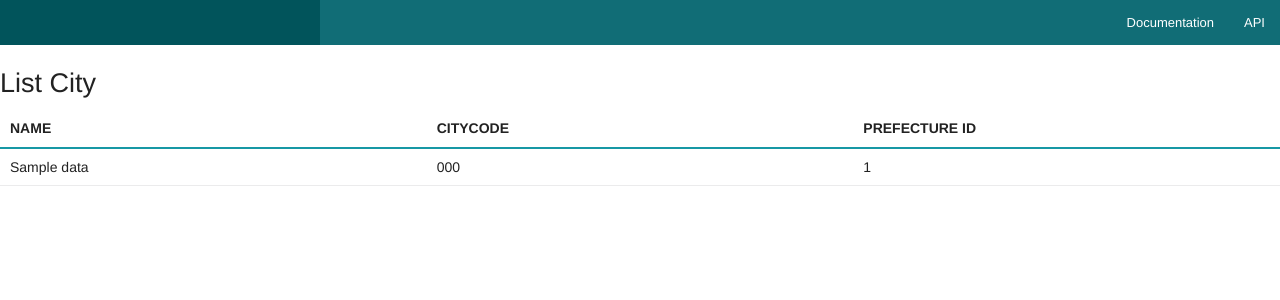
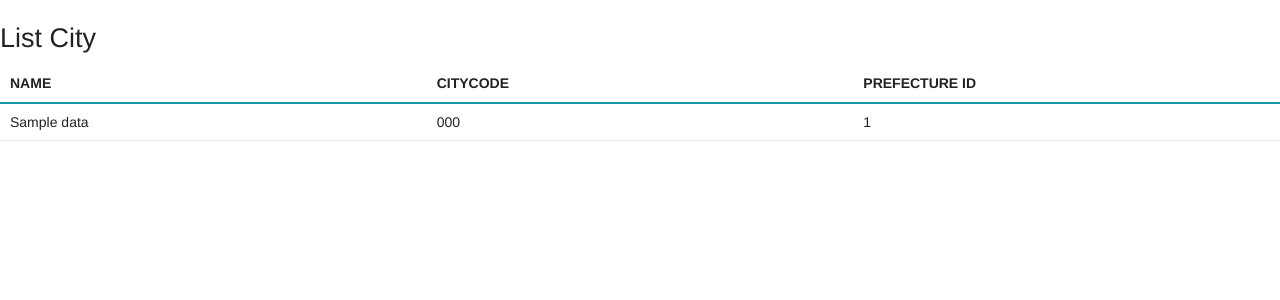
Before and after one commit to mattsershaw/cake-customer, a CakePHP app: template app/src/Template/City/index.ctp in a window 1280 px wide. Shown: the top 300 px of the page. Run offline with PHP 8.4 and a stand-in for CakePHP, Linux system fonts and the light colour scheme; the template is opened without the code that fills it: most values are stand-ins (such as "Sample title", 1, 10 or a date in 2020); some libraries are stand-ins or nearby versions.

Commit message:
cssいじり

```diff
--- a/app/src/Template/Layout/default.ctp
+++ b/app/src/Template/Layout/default.ctp
@@ -34,7 +34,7 @@ $cakeDescription = 'CakePHP: the rapid development php framework';
     <?= $this->fetch('script') ?>
 </head>
 <body>
-    <nav class="top-bar expanded" data-topbar role="navigation">
+    <!-- <nav class="top-bar expanded" data-topbar role="navigation">
         <ul class="title-area large-3 medium-4 columns">
             <li class="name">
                 <h1><a href=""><?= $this->fetch('title') ?></a></h1>
@@ -46,7 +46,7 @@ $cakeDescription = 'CakePHP: the rapid development php framework';
                 <li><a target="_blank" href="https://api.cakephp.org/3.0/">API</a></li>
             </ul>
         </div>
-    </nav>
+    </nav> -->
     <?= $this->Flash->render() ?>
     <div class="container clearfix">
         <?= $this->fetch('content') ?>
```
